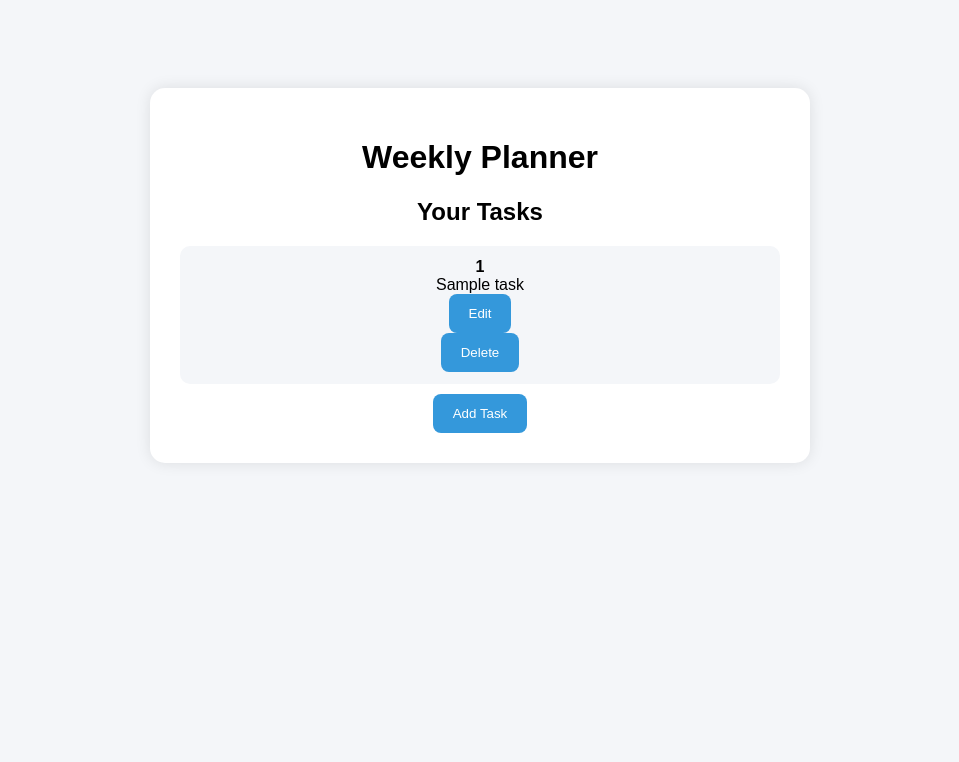
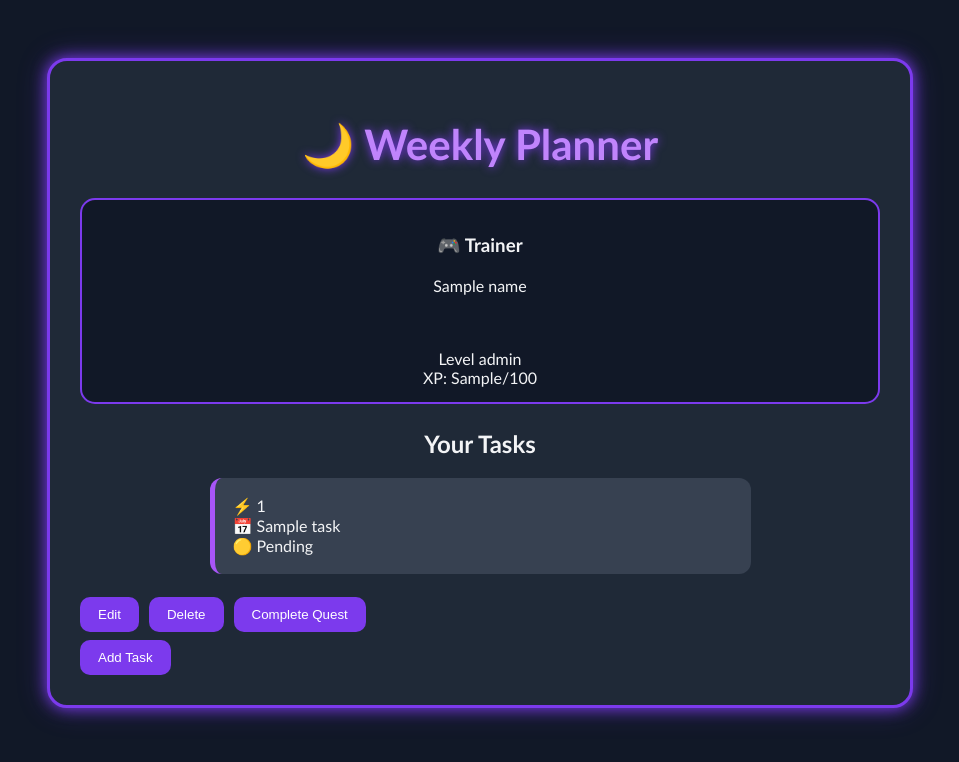
Before and after one commit to rbysheva/Weekly-planner-working-version, a FastAPI app: template templates/dashboard.html in a window 1280 px wide. Shown: the top 762 px of the page, without its empty margins (160-1119 px from the left). Run offline with FastAPI, Linux system fonts and the light colour scheme; the template is opened without the code that fills it: most values are stand-ins (such as "Sample title", 1, 10 or a date in 2020).

Commit message:
Added task status and dashboard updates

```diff
--- a/main.py
+++ b/main.py
@@ -76,7 +76,8 @@ def login_user(
         task_cursor = task_conn.cursor()
 
         task_cursor.execute(
-        "SELECT title, day FROM tasks"
+        "SELECT title, day FROM tasks WHERE user_id=?",
+        (user[0],)
         )
 
         tasks = task_cursor.fetchall()
@@ -90,9 +91,11 @@ def login_user(
                 "request": {},
                 "name": user[1],
                 "user_id": user[0],
-                "tasks": tasks
+                "tasks": tasks,
+                "xp": user[4],
+                "level": user[5]
             }
-    )
+        )
 
     return {
         "message": "Invalid email or password"
@@ -113,13 +116,25 @@ def add_task_page(
     )
 
 @app.get("/dashboard", response_class=HTMLResponse)
-def dashboard(request: Request):
+def dashboard(
+    request: Request,
+    user_id: int
+):
 
     conn = sqlite3.connect("weekplanner.db")
     cursor = conn.cursor()
 
     cursor.execute(
-        "SELECT title, day FROM tasks"
+    "SELECT name FROM users WHERE id=?",
+    (user_id,)
+    )
+
+    user = cursor.fetchone()
+    name = user[0]
+
+    cursor.execute(
+    "SELECT title, day, status FROM tasks WHERE user_id=?",
+    (user_id,)
     )
 
     tasks = cursor.fetchall()
@@ -131,21 +146,25 @@ def dashboard(request: Request):
         name="dashboard.html",
         context={
             "request": request,
-            "tasks": tasks
+            "tasks": tasks,
+            "user_id": user_id,
+            "name": name
         }
     )
 
 @app.get("/edit-task/{title}", response_class=HTMLResponse)
 def edit_task_page(
     request: Request,
-    title: str
+    title: str,
+    user_id: int
 ):
     return templates.TemplateResponse(
         request=request,
         name="edit_task.html",
         context={
             "request": request,
-            "title": title
+            "title": title,
+            "user_id": user_id
         }
     )
 
@@ -153,7 +172,8 @@ def edit_task_page(
 def update_task(
     old_title: str,
     title: str = Form(...),
-    day: str = Form(...)
+    day: str = Form(...),
+    user_id: int = Form(...)
 ):
 
     conn = sqlite3.connect("weekplanner.db")
@@ -172,8 +192,8 @@ def update_task(
     conn.close()
 
     return RedirectResponse(
-        url="/dashboard",
-        status_code=303
+    url=f"/dashboard?user_id={user_id}",
+    status_code=303
     )
 
 @app.post("/add-task")
@@ -188,22 +208,36 @@ def save_task(
 
     cursor.execute(
         """
-        INSERT INTO tasks (title, description, day, user_id)
-        VALUES (?, ?, ?, ?)
+        INSERT INTO tasks (
+            title,
+            description,
+            day,
+            status,
+            user_id
+        )
+        VALUES (?, ?, ?, ?, ?)
         """,
-        (title, description, day, user_id)
+        (
+            title,
+            description,
+            day,
+            "Pending",
+            user_id
+        )
     )
 
     conn.commit()
     conn.close()
 
     return RedirectResponse(
-    url="/dashboard",
+    url=f"/dashboard?user_id={user_id}",
     status_code=303
     )
+
 @app.post("/delete-task")
 def delete_task(
-    title: str = Form(...)
+    title: str = Form(...),
+    user_id: int = Form(...)
 ):
     conn = sqlite3.connect("weekplanner.db")
     cursor = conn.cursor()
@@ -217,6 +251,32 @@ def delete_task(
     conn.close()
 
     return RedirectResponse(
-        url="/dashboard",
+    url=f"/dashboard?user_id={user_id}",
+    status_code=303
+    )
+
+@app.post("/complete-task")
+def complete_task(
+    title: str = Form(...),
+    user_id: int = Form(...)
+):
+
+    conn = sqlite3.connect("weekplanner.db")
+    cursor = conn.cursor()
+
+    cursor.execute(
+        """
+        UPDATE tasks
+        SET status='Completed'
+        WHERE title=? AND user_id=?
+        """,
+        (title, user_id)
+    )
+
+    conn.commit()
+    conn.close()
+
+    return RedirectResponse(
+        url=f"/dashboard?user_id={user_id}",
         status_code=303
     )
--- a/templates/dashboard.html
+++ b/templates/dashboard.html
@@ -5,35 +5,82 @@
 
     <style>
         body {
-            font-family: Arial, sans-serif;
-            background: #f4f6f9;
-            text-align: center;
-            padding-top: 80px;
+            background: #111827;
+            color: #f3f4f6;
+            font-family: "Trebuchet MS", sans-serif;
+
+            display: flex;
+            justify-content: center;
+            padding-top: 50px;
         }
 
         .container {
-            background: white;
-            width: 600px;
-            margin: auto;
+            width: 800px;
+            background: #1f2937;
+            border: 3px solid #7c3aed;
+            border-radius: 20px;
             padding: 30px;
-            border-radius: 15px;
-            box-shadow: 0 0 15px rgba(0,0,0,0.1);
+            box-shadow:
+                0 0 15px #7c3aed,
+                0 0 30px rgba(124,58,237,0.3);
         }
 
         button {
-            background: #3498db;
+            background: #7c3aed;
             color: white;
             border: none;
-            padding: 12px 20px;
-            border-radius: 8px;
+            padding: 10px 18px;
+            border-radius: 10px;
+            margin-top: 8px;
             cursor: pointer;
+            transition: 0.3s;
+        }
+
+        button:hover {
+            background: #9333ea;
+
+            box-shadow: 0 0 10px #9333ea;
+        }
+
+        .buttons {
+            display: flex;
+            gap: 10px;
+            margin-top: 12px;
         }
 
         .task-card {
-            background: #f4f6f9;
-            padding: 12px;
-            margin: 10px 0;
-            border-radius: 10px;
+            background: #374151;
+            border-left: 5px solid #a855f7;
+            border-radius: 12px;
+            padding: 18px;
+            margin: 15px auto;
+            max-width: 500px;
+            text-align: left;
+        }
+
+        .task-card:hover {
+            transform: translateY(-3px);
+            box-shadow: 0 0 15px #9333ea;
+        }
+
+        h1 {
+            text-align: center;
+            color: #c084fc;
+            font-size: 42px;
+            text-shadow: 0 0 10px #7c3aed;
+        }
+
+        h2 {
+            text-align: center;
+        }
+
+        .trainer-card {
+            background: #111827;
+            border: 2px solid #7c3aed;
+            border-radius: 15px;
+            padding: 15px;
+            margin-bottom: 25px;
+            text-align: center;
         }
     </style>
 </head>
@@ -41,7 +88,16 @@
 <body>
     <div class="container">
 
-        <h1>Weekly Planner</h1>
+        <h1>🌙 Weekly Planner</h1>
+
+        <div class="trainer-card">
+            <h3>🎮 Trainer</h3>
+            <p>{{ name }}</p>
+            <br><br>
+            Level {{ level }}
+            <br>
+            XP: {{ xp }}/100
+        </div>
 
         <h2>Your Tasks</h2>
 
@@ -50,23 +106,40 @@
     {% for task in tasks %}
 
     <div class="task-card">
-        <strong>{{ task[0] }}</strong>
+        ⚡ {{ task[0] }}
         <br>
-        {{ task[1] }}
+        📅 {{ task[1] }}
+        <br>
+        {% if task[2] == "Completed" %}
+        🟢 Completed
+        {% else %}
+        🟡 Pending
+        {% endif %}
+    </div>
+
+    <div class="buttons">
 
         <form action="/edit-task/{{ task[0] }}" method="get">
-            <button type="submit">
-            Edit
-            </button>
+             <input type="hidden" name="user_id" value="{{ user_id }}">
+             <button type="submit">Edit</button>
         </form>
 
         <form action="/delete-task" method="post">
             <input type="hidden" name="title" value="{{ task[0] }}">
-                <button type="submit">
-                Delete
-                </button>
+            <input type="hidden" name="user_id" value="{{ user_id }}">
+            <button type="submit">Delete</button>
         </form>
 
+        <form action="/complete-task" method="post">
+
+            <input type="hidden" name="title" value="{{ task[0] }}">
+            <input type="hidden" name="user_id" value="{{ user_id }}">
+
+            <button type="submit">
+                Complete Quest
+            </button>
+
+        </form>
 
     </div>
     {% endfor %}
--- a/templates/edit_task.html
+++ b/templates/edit_task.html
@@ -4,6 +4,11 @@
 <h1>Edit Task</h1>
 
 <form method="post" action="/edit-task/{{ title }}">
+    <input
+    type="hidden"
+    name="user_id"
+    value="{{ user_id }}"
+    >
 
     <input
         type="text"
```
Also changed, not shown: weekplanner.db.
